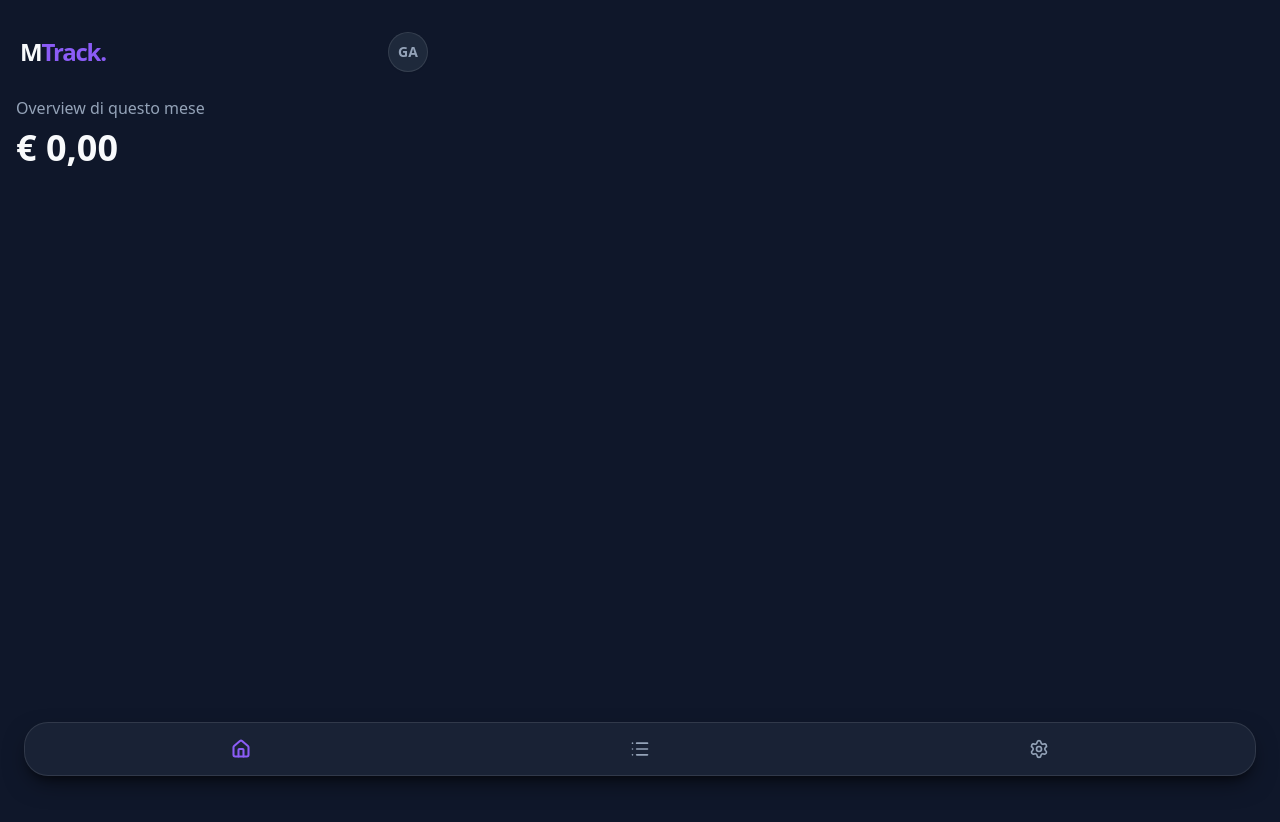
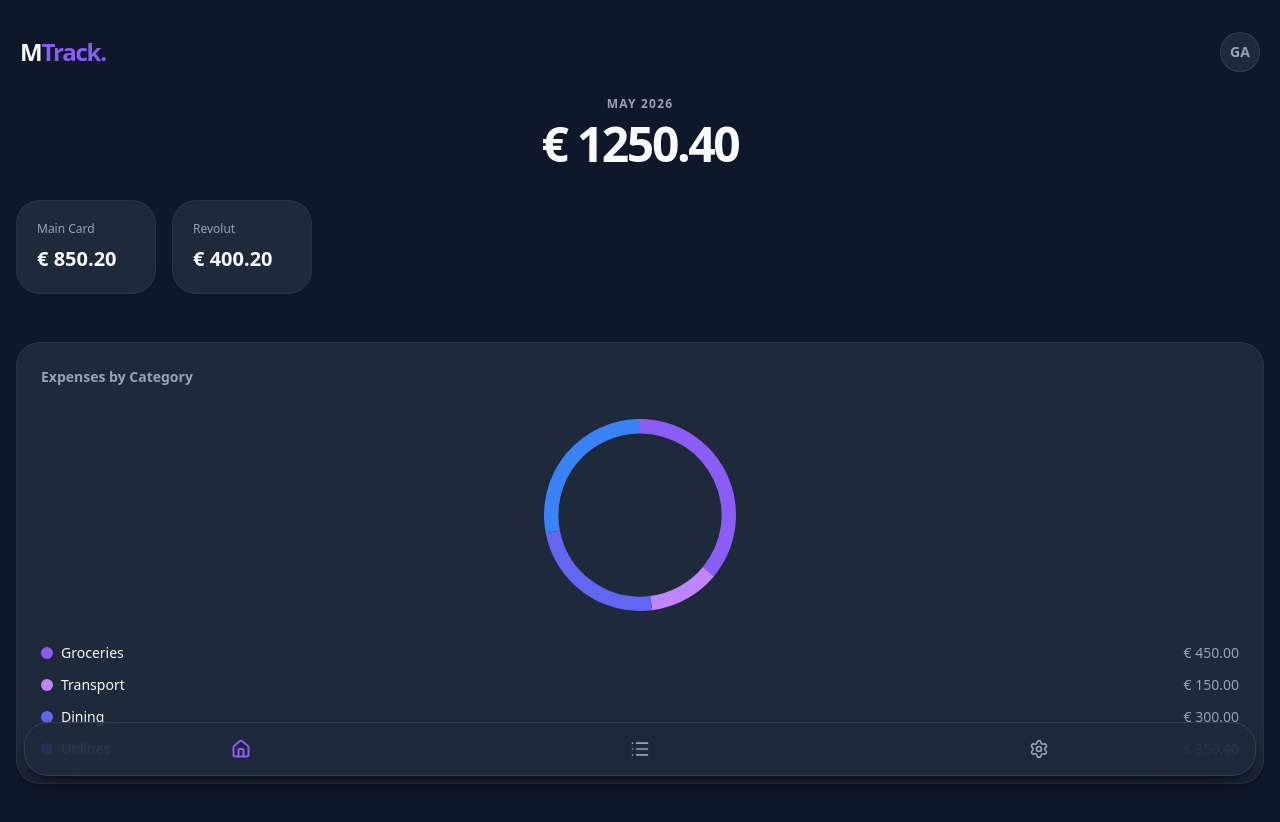
Before and after one commit to AgostaGiorgio/MTrack, a Vue app in the folder frontend/: page / in a window 1280 px wide. Shown: the top 822 px of the page. Built offline with nearby package versions, Linux system fonts and the light colour scheme.

Commit message:
feat: add chart for categories + minor fix

```diff
--- a/frontend/package.json
+++ b/frontend/package.json
@@ -14,8 +14,10 @@
   },
   "dependencies": {
     "@lucide/vue": "^1.16.0",
+    "chart.js": "^4.5.1",
     "lucide-vue-next": "^1.0.0",
     "vue": "^3.5.32",
+    "vue-chartjs": "^5.3.3",
     "vue-router": "^5.0.4"
   },
   "devDependencies": {
--- a/frontend/src/components/AppHeader.vue
+++ b/frontend/src/components/AppHeader.vue
@@ -1,5 +1,5 @@
 <template>
-  <header class="w-full max-w-md flex justify-between items-center mb-2 px-5 mt-8">
+  <header class="w-full flex justify-between items-center mb-2 px-5 mt-8">
     <div class="text-2xl font-extrabold tracking-tighter cursor-default">
         <span class="text-brand-textMain">M</span><span class="text-brand-primary">Track</span><span class="text-brand-primary">.</span>
     </div>
--- /dev/null
+++ b/frontend/src/components/CategoryChart.vue
@@ -0,0 +1,57 @@
+<script setup>
+import { computed } from 'vue'
+import { Doughnut } from 'vue-chartjs'
+import { Chart as ChartJS, ArcElement, Tooltip } from 'chart.js'
+
+// Registriamo solo i moduli di Chart.js che ci servono per la ciambella
+ChartJS.register(ArcElement, Tooltip)
+
+const props = defineProps({
+  categories: {
+    type: Array,
+    required: true
+  }
+})
+
+// Formattiamo i dati nel modo in cui se li aspetta Chart.js
+const chartData = computed(() => ({
+  labels: props.categories.map(c => c.name),
+  datasets: [
+    {
+      data: props.categories.map(c => c.amount),
+      backgroundColor: props.categories.map(c => c.color),
+      borderWidth: 0, // Niente bordi per far risaltare i colori sul fondo scuro
+      hoverOffset: 4
+    }
+  ]
+}))
+
+// Configurazioni per un look minimale ed elegante
+const chartOptions = {
+  responsive: true,
+  maintainAspectRatio: false,
+  cutout: '85%', // Rende lo spessore della ciambella molto sottile
+  plugins: {
+    legend: {
+      display: false // Nascondiamo la legenda nativa (usiamo quella custom HTML)
+    },
+    tooltip: {
+      backgroundColor: '#1e293b', // brand-surface
+      titleColor: '#94a3b8', // brand-textMuted
+      bodyColor: '#f8fafc', // brand-textMain
+      padding: 12,
+      cornerRadius: 12,
+      displayColors: false,
+      callbacks: {
+        label: (context) => ` € ${context.raw.toFixed(2)}`
+      }
+    }
+  }
+}
+</script>
+
+<template>
+  <div class="relative w-48 h-48">
+    <Doughnut :data="chartData" :options="chartOptions" />
+  </div>
+</template>
--- a/frontend/src/views/DashboardView.vue
+++ b/frontend/src/views/DashboardView.vue
@@ -1,6 +1,70 @@
+<script setup>
+import { ref } from 'vue'
+import CategoryChart from '../components/CategoryChart.vue'
+
+const currentMonth = ref('May 2026')
+const totalSpent = ref(1250.40)
+
+const cardsSummary = ref([
+  { name: 'Main Card', amount: 850.20 },
+  { name: 'Revolut', amount: 400.20 }
+])
+
+const categorySummary = ref([
+  { name: 'Groceries', amount: 450.00, color: '#8b5cf6' },
+  { name: 'Transport', amount: 150.00, color: '#c084fc' },
+  { name: 'Dining', amount: 300.00, color: '#6366f1' },
+  { name: 'Utilities', amount: 350.40, color: '#3b82f6' }
+])
+</script>
+
 <template>
-  <div class="py-4">
-    <h2 class="text-app-body text-brand-textMuted mb-2">Overview di questo mese</h2>
-    <div class="text-4xl font-bold text-brand-textMain mb-8">€ 0,00</div>
-    </div>
+  <div class="py-2 flex flex-col gap-8">
+
+    <section class="flex flex-col items-center justify-center mt-2">
+      <div class="flex items-center gap-2 mb-2">
+        <span class="text-xs text-brand-textMuted uppercase tracking-widest font-semibold">{{ currentMonth }}</span>
+      </div>
+      <h2 class="text-5xl font-extrabold tracking-tighter text-brand-textMain">
+        € {{ totalSpent.toFixed(2) }}
+      </h2>
+    </section>
+
+    <section class="flex gap-4 overflow-x-auto pb-4 hide-scrollbar">
+      <div v-for="card in cardsSummary" :key="card.name"
+           class="min-w-[140px] bg-brand-surface p-5 rounded-app shadow-sm border border-white/5 flex-shrink-0">
+        <div class="text-xs text-brand-textMuted mb-2 font-medium">{{ card.name }}</div>
+        <div class="text-xl font-bold text-brand-textMain">€ {{ card.amount.toFixed(2) }}</div>
+      </div>
+    </section>
+
+    <section class="bg-brand-surface p-6 rounded-app shadow-sm border border-white/5 flex flex-col items-center mb-6">
+      <h3 class="text-sm font-semibold text-brand-textMuted self-start mb-8">Expenses by Category</h3>
+
+      <div class="mb-8 relative flex justify-center items-center">
+        <CategoryChart :categories="categorySummary" />
+      </div>
+
+      <div class="w-full flex flex-col gap-3">
+        <div v-for="cat in categorySummary" :key="cat.name" class="flex justify-between items-center text-sm">
+          <div class="flex items-center gap-2">
+            <span class="w-3 h-3 rounded-full shadow-sm" :style="{ backgroundColor: cat.color }"></span>
+            <span class="text-brand-textMain font-medium">{{ cat.name }}</span>
+          </div>
+          <span class="text-brand-textMuted">€ {{ cat.amount.toFixed(2) }}</span>
+        </div>
+      </div>
+    </section>
+
+  </div>
 </template>
+
+<style scoped>
+.hide-scrollbar::-webkit-scrollbar {
+  display: none;
+}
+.hide-scrollbar {
+  -ms-overflow-style: none;
+  scrollbar-width: none;
+}
+</style>
```
Also changed, not shown: 1 other file (tests, documents, lock files or other folders).
